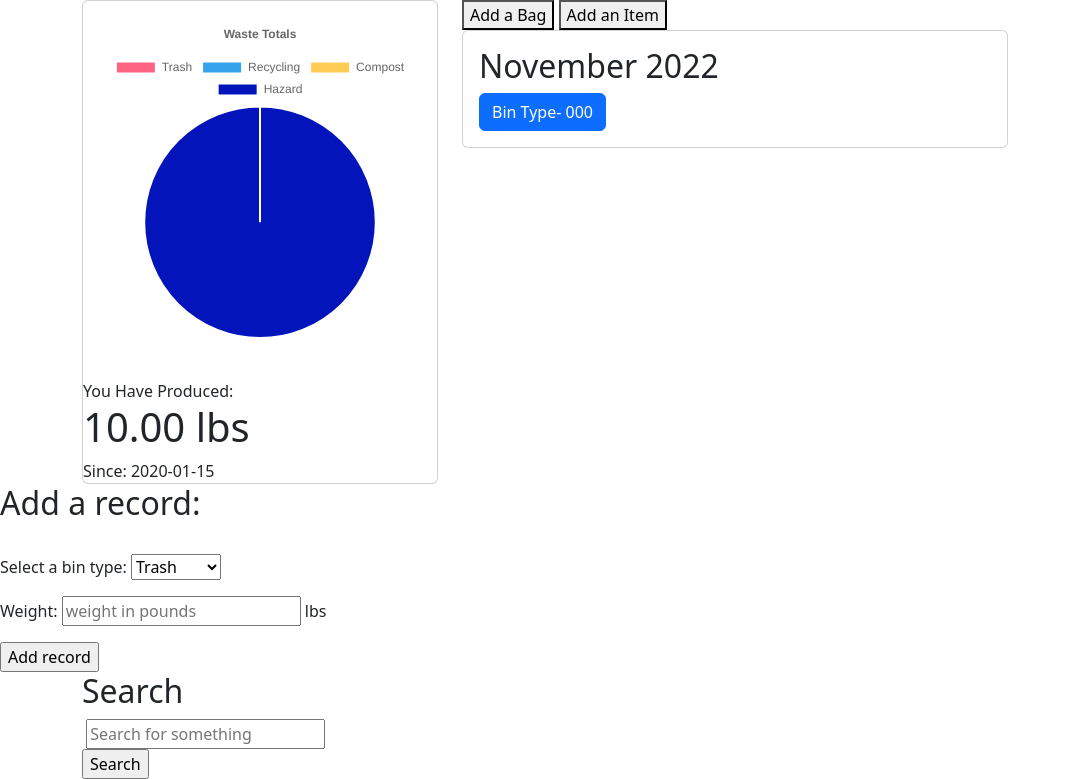
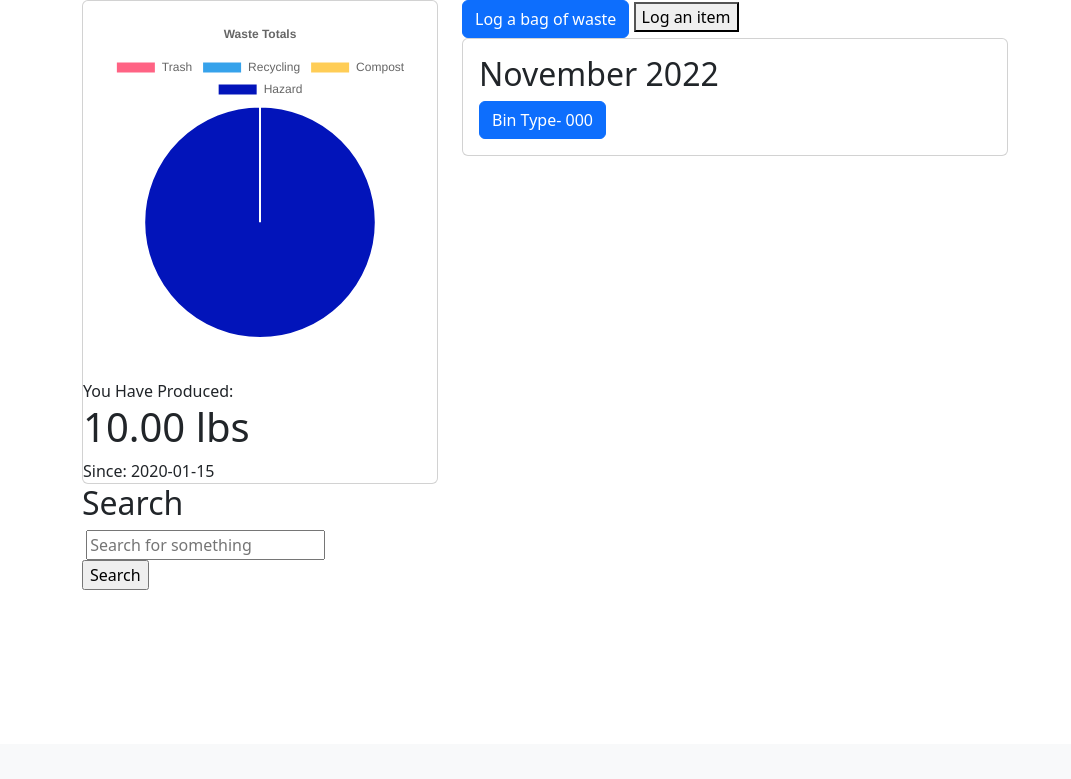
Before and after one commit to MartaSolomianko/waste-management-project, a Flask app: page /profile in a window 1280 px wide. Shown: the part 56-835 px from the top of the page, without its empty margins (0-1071 px from the left). After the commit the page ends 646 px from the top, so only its background shows below. Run offline with Flask 2, Linux system fonts and the light colour scheme; the visitor is signed in with stand-in values (Sample User, id 1); tables that the repository leaves empty hold one stand-in row (values such as "Sample post").

Commit message:
Updated add record functionality to log bag of waste in a modal

```diff
--- a/templates/profile.html
+++ b/templates/profile.html
@@ -36,7 +36,7 @@
         <br>
           <div>You Have Produced:</div>
             <h1 id="lifetime-total"></h1>
-              <!-- add user start date for context -->
+              <!-- suser start date for context -->
             <div>Since: {{ start_date }}</div>
           </div>
         </div>
@@ -45,8 +45,8 @@
 <!-- would like this to be a grid and each record to show up as a tiny img -->
 <!-- think about if this needs to be ordered by year and date -->
     <div class="col-6">
-      <button>Add a Bag</button>
-      <button>Add an Item</button>
+      <button id="log-bag" class="btn btn-primary modal-btn" data-bs-toggle="modal" data-bs-target="#show-log-bag-modal">Log a bag of waste</button>
+      <button>Log an item</button>
       <div class="card">
         <div class="card-body">
         <h2>November 2022</h2>
@@ -92,12 +92,17 @@
   </div>
 
 
-<!------------- FORM TO ADD A RECORD TO DB -------------------------->
-<div>
-<h2>Add a record:</h2>
+<!------------- FORM TO ADD A BAG OF WASTE TO Records table in DB -------------------------->
+<div class="modal fade" id="show-log-bag-modal" tabindex="-1">
+  <div class="modal-dialog">
+    <div class="modal-content">
+      <div class="modal-header">
+        <h5 class="modal-title" id="add-bag">Log a bag of waste</h5>
+        <button type="button" class="btn-close" data-bs-dismiss="modal" aria-label="Close"></button>
+      </div>
+      <!-- form to record a bag of waste -->
 <form id="addrecord">
 <label for="add-record"></label>
-
     <div>
     <p>
     <label for="bintype">Select a bin type:</label>
@@ -123,9 +128,11 @@
     <!-- </p> -->
     </div>
 
-    <input type="submit" value="Add record">
+    <input type="submit" data-bs-dismiss="modal" value="Add record">
 
 </form>
+</div>
+</div>
 </div>
 
 
```
